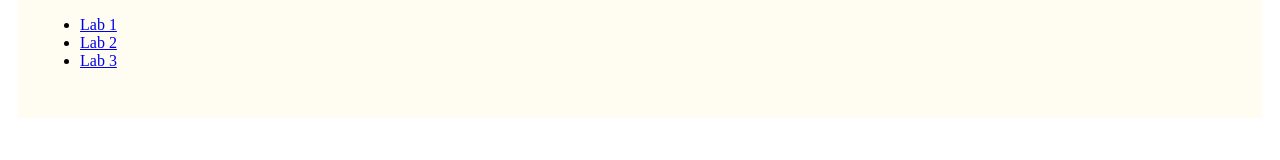
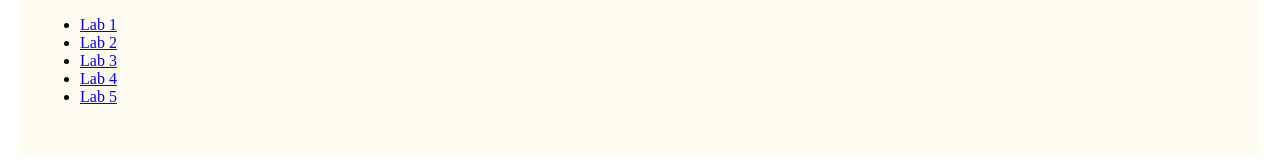
Before and after one commit to HalleFouche/art101c, a plain HTML site: page index.html in a window 1280 px wide. Shown: the part 1093-1253 px from the top of the page. Before the commit the page ends 1221 px from the top, so only its background shows below. Drawn offline with nearby package versions, Linux system fonts and the light colour scheme.

Commit message:
updated lab links

```diff
--- a/index.html
+++ b/index.html
@@ -43,6 +43,8 @@
 				<li><a href="lab1/index.html"> Lab 1</a></li>
 				<li><a href="lab2/index.html"> Lab 2</a></li>
 				<li><a href="lab3/index.html"> Lab 3</a></li>
+				<li><a href="lab4/index.html"> Lab 4</a></li>
+				<li><a href="lab5/index.html"> Lab 5</a></li>
 		</nav>
 	</main>
 </body>
```
